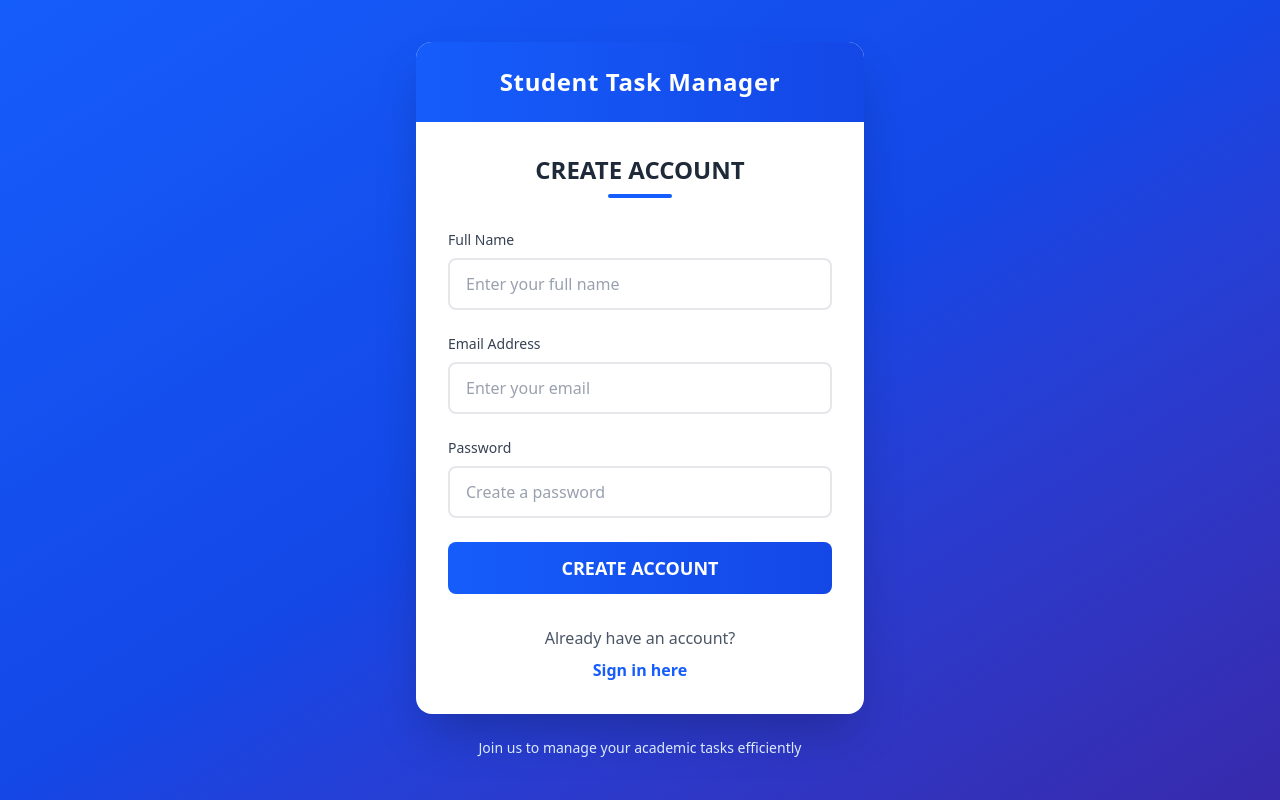
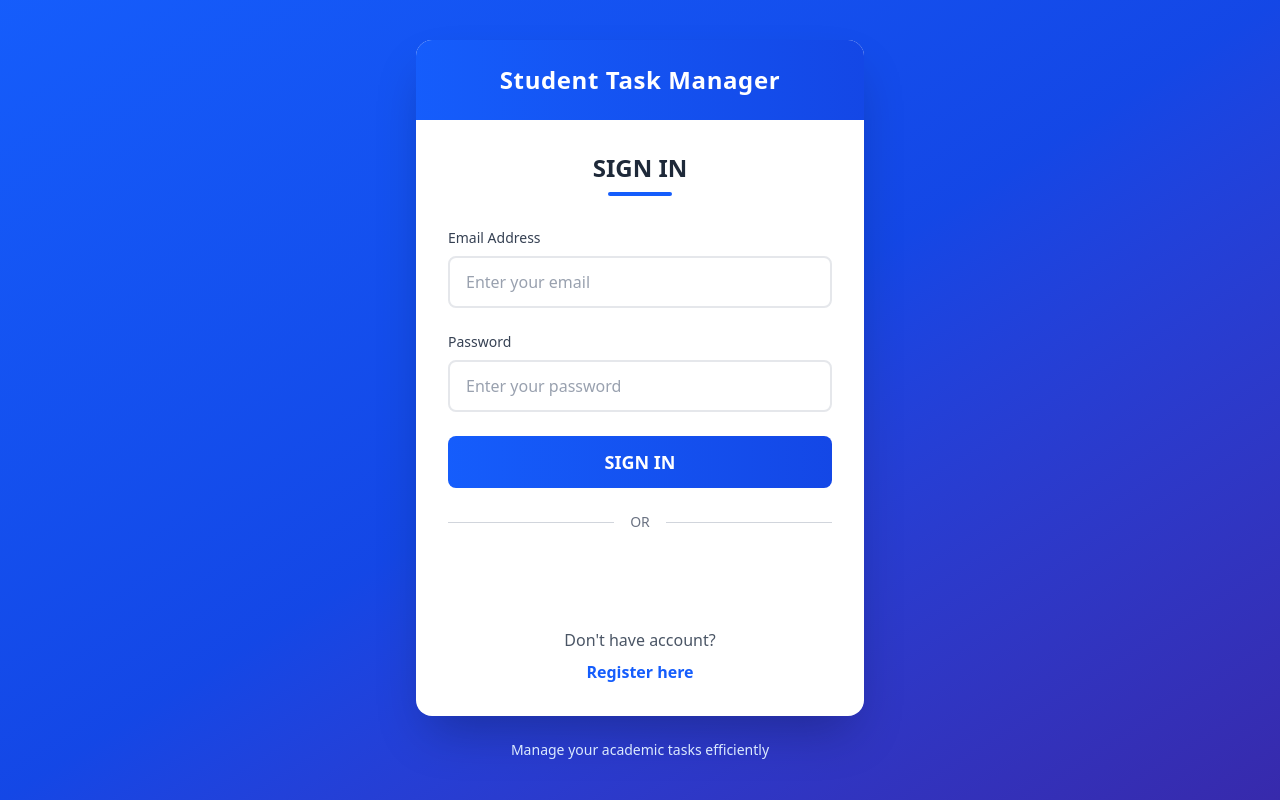
Before and after one commit to azhank391/student-task-manager-Front, a React (Vite) app: page / in a window 1280 px wide. Built offline with nearby package versions, Linux system fonts and the light colour scheme; no server answers.

Commit message:
Fixed some more bugs

```diff
--- a/src/App.jsx
+++ b/src/App.jsx
@@ -14,8 +14,8 @@
     <>
 
       <Routes>
-        <Route path='/login' element={<Login />} />
-        <Route path='/' element={<Register />} />
+        <Route path='/' element={<Login />} />
+        <Route path='/register' element={<Register />} />
         <Route path='/dashboard' element={<Dashboard />} />
         <Route path='/task-form' element={<TaskForm />} />
         <Route path='/admin' element={<AdminPanel />} />
```
